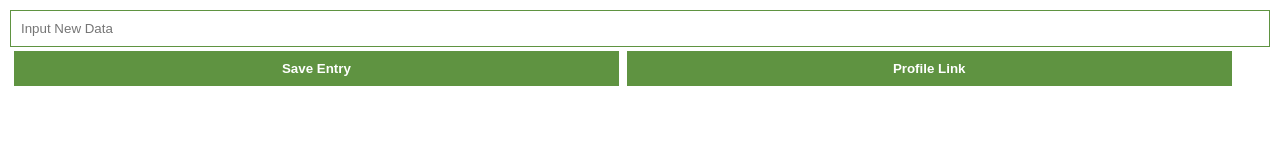
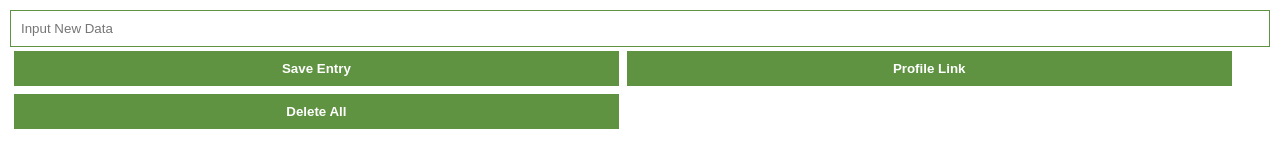
Before and after one commit to rsyji/Chrome_ext, a browser extension: page index.html in a window 1280 px wide. Drawn offline with Linux system fonts and the light colour scheme.

Commit message:
Delete Button added

```diff
--- a/index.html
+++ b/index.html
@@ -11,6 +11,7 @@
     <div class="buttons">
         <button id="save-btn">Save Entry</button>
         <button id="profile-link">Profile Link</button>
+        <button id="delete-data">Delete All</button>
     </div>
     <ul id="saved-entries"></ul>
     <script src="main.js"></script>
```
